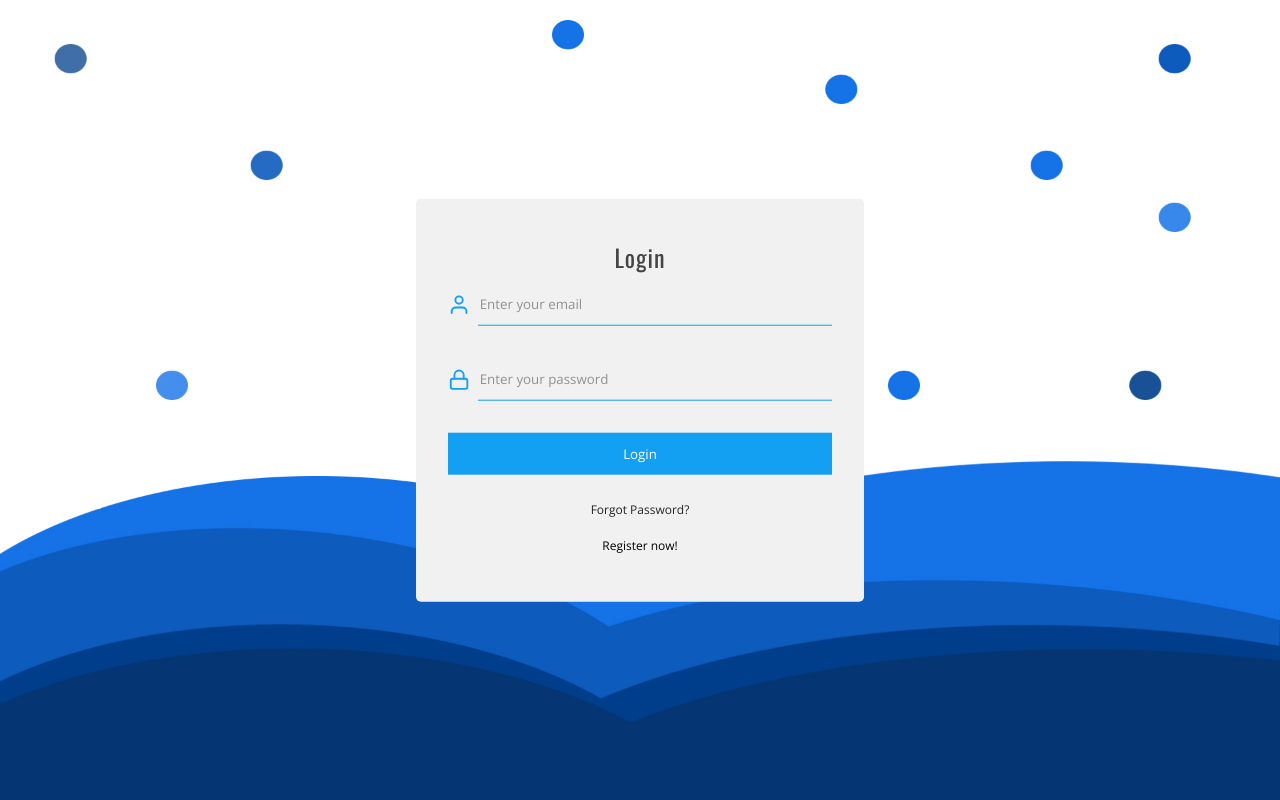
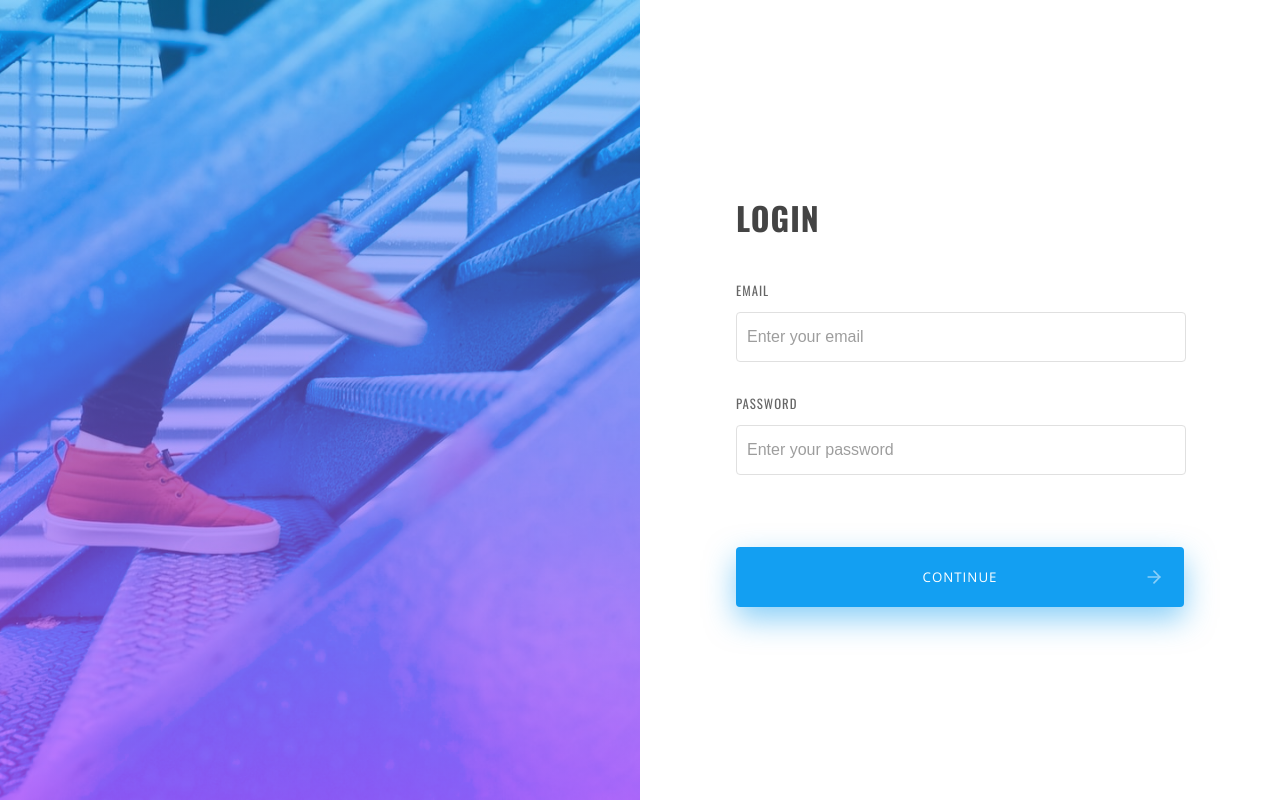
Before and after one commit to sanderhelleso/open-excercise-API, a React (Create React App) app in the folder client/: page / in a window 1280 px wide. Both pictures are taken after a click on the item "Login". Built offline with nearby package versions, Linux system fonts and the light colour scheme; no server answers; what react-stripe-elements would draw is missing.

Commit message:
restyle_signup: refactored register/login to be part of auth component

```diff
--- /dev/null
+++ b/client/src/components/auth/Auth.js
@@ -0,0 +1,87 @@
+import React, { Fragment } from 'react';
+import _fetch from '../../lib/_fetch';
+import styled from 'styled-components';
+import Cover from '../auth/Cover';
+import { withRouter } from 'react-router-dom';
+import Register from './Register';
+import Login from './Login';
+
+const Auth = ({ match }) => {
+	const renderAuth = () => {
+		let comp = <Login />;
+		let heading = 'Login';
+		if (match.url === '/register') {
+			comp = <Register />;
+			heading = 'Register';
+		}
+
+		return (
+			<Fragment>
+				<h2>{heading}</h2>
+				{comp}
+			</Fragment>
+		);
+	};
+
+	return (
+		<StyledMain>
+			<Cover />
+			<StyledCont>
+				<div className="inner">{renderAuth()}</div>
+			</StyledCont>
+		</StyledMain>
+	);
+};
+
+export default withRouter(Auth);
+
+const StyledMain = styled.main`
+	min-width: 100%;
+	min-height: 100vh;
+	display: flex;
+`;
+
+const StyledCont = styled.div`
+	min-width: 50%;
+	max-width: 50%;
+	background-color: #ffffff;
+	display: flex;
+	align-items: center;
+
+	h2 {
+		font-size: 2rem;
+		text-transform: uppercase;
+		font-weight: 800;
+		margin-bottom: 2.5rem;
+	}
+
+	.inner {
+		min-width: 70%;
+		max-width: 70%;
+		margin: 4rem auto;
+
+		@media screen and (min-width: 1300px) {
+			min-width: 550px;
+			max-width: 550px;
+		}
+	}
+
+	.input-cont {
+		margin: 2rem 0;
+
+		input {
+			min-width: calc(100% - 20px);
+		}
+	}
+
+	button {
+		min-width: 100%;
+		min-height: 60px;
+		margin-top: 2.5rem;
+	}
+
+	@media screen and (min-width: 2200px) {
+		min-width: 30%;
+		max-width: 30%;
+	}
+`;
--- /dev/null
+++ b/client/src/components/auth/Cover.js
@@ -0,0 +1,24 @@
+import React from 'react';
+import styled from 'styled-components';
+
+const Cover = () => {
+	return <StyledCover />;
+};
+
+export default Cover;
+
+const StyledCover = styled.aside`
+	min-width: 50%;
+	max-width: 50%;
+	min-height: 100vh;
+	background: linear-gradient(rgba(19, 159, 242, 0.5), rgba(196, 68, 255, 0.7)),
+		url(${process.env.PUBLIC_URL}${'/img/cover.jpg'});
+	background-size: cover;
+	background-repeat: no-repeat;
+	background-position: center center;
+
+	@media screen and (min-width: 2200px) {
+		min-width: 70%;
+		max-width: 70%;
+	}
+`;
--- a/client/src/components/login/Login.js
+++ b/client/src/components/auth/Login.js
@@ -4,29 +4,37 @@ import { withRouter } from 'react-router-dom';
 import styled from 'styled-components';
 import Background from '../../img/Background.jpg';
 import { User, Mail, Lock } from 'react-feather';
-import Button from '../common/Button';
 import Input from '../common/Input';
 import Modal from '../common/modal/Modal';
 import setQuotaAction from '../../actions/setQuotaAction';
 import loginAction from '../../actions/loginAction';
 import { connect } from 'react-redux';
+import ButtonV2 from '../common/ButtonV2';
+import { ArrowRight } from 'react-feather';
+import InputV2 from '../common/InputV2';
 
 const inputs = [
 	{
 		placeholder: 'Enter your email',
 		type: 'email',
 		name: 'email',
-		icon: <User color="#139ff2" />
+		label: {
+			text: 'Email',
+			htmlForm: 'email'
+		}
 	},
 	{
 		placeholder: 'Enter your password',
 		type: 'password',
 		name: 'password',
-		icon: <Lock color="#139ff2" />
+		label: {
+			text: 'Password',
+			htmlForm: 'password'
+		}
 	}
 ];
 
-const Login = ({ history, setQuotaAction, loginAction }) => {
+const Login = ({ setQuotaAction, loginAction }) => {
 	const [ state, updateState ] = useReducer((state, newState) => ({ ...state, ...newState }), {
 		email: '',
 		password: ''
@@ -38,7 +46,11 @@ const Login = ({ history, setQuotaAction, loginAction }) => {
 
 	const renderInputs = () => {
 		return inputs.map((input, i) => {
-			return <Input key={i} {...input} value={state[input.name]} onChange={handleChange} />;
+			return (
+				<div className="input-cont">
+					<InputV2 key={i} {...input} value={state[input.name]} onChange={handleChange} />
+				</div>
+			);
 		});
 	};
 
@@ -83,17 +95,10 @@ const Login = ({ history, setQuotaAction, loginAction }) => {
 	};
 
 	return (
-		<StyledBg>
-			<StyledForm noValidate>
-				<StyledHeader>Login</StyledHeader>
-				{renderInputs()}
-				<Button text="Login" onClick={handleSubmit} primary />
-				<Modal {...modalProps} />
-				<StyledSpan tabIndex="0" onClick={() => history.push('/register')}>
-					Register now!
-				</StyledSpan>
-			</StyledForm>
-		</StyledBg>
+		<form onSubmit={handleSubmit}>
+			{renderInputs()}
+			<ButtonV2 text="Continue" icon={<ArrowRight />} />
+		</form>
 	);
 };
 
@@ -102,7 +107,7 @@ const actions = {
 	loginAction
 };
 
-export default connect(null, actions)(withRouter(Login));
+export default connect(null, actions)(Login);
 
 const StyledBg = styled.div`
 	min-width: 100%;
--- /dev/null
+++ b/client/src/components/auth/Register.js
@@ -0,0 +1,86 @@
+import React, { useReducer } from 'react';
+import _fetch from '../../lib/_fetch';
+import InputV2 from '../common/InputV2';
+import ButtonV2 from '../common/ButtonV2';
+import { ArrowRight } from 'react-feather';
+
+const inputs = [
+	{
+		type: 'text',
+		name: 'name',
+		placeholder: 'Enter your full name',
+		label: {
+			text: 'Name',
+			htmlForm: 'name'
+		}
+	},
+	{
+		type: 'email',
+		name: 'email',
+		placeholder: 'Enter your email',
+		label: {
+			text: 'Email',
+			htmlForm: 'email'
+		}
+	},
+	{
+		type: 'password',
+		name: 'password',
+		placeholder: 'Enter a password',
+		label: {
+			text: 'Password',
+			htmlForm: 'password'
+		}
+	},
+	{
+		type: 'password',
+		name: 'password_confirm',
+		placeholder: 'Confirm Password',
+		label: {
+			text: 'Confirm Password',
+			htmlForm: 'password_confirm'
+		}
+	}
+];
+
+const Register = () => {
+	const [ state, updateState ] = useReducer((state, newState) => ({ ...state, ...newState }), {
+		name: '',
+		email: '',
+		password: ''
+	});
+
+	const handleChange = ({ target: { name, value } }) => {
+		updateState({ [name]: value });
+	};
+
+	const renderInputs = () => {
+		return inputs.map((input, i) => {
+			return (
+				<div className="input-cont">
+					<InputV2 key={i} {...input} onChange={handleChange} />
+				</div>
+			);
+		});
+	};
+
+	const handleSubmit = async (e) => {
+		e.preventDefault();
+
+		try {
+			await _fetch(`http://localhost:4000/auth/register`, 'POST', null, state);
+			alert('Check your email for verification code');
+		} catch (error) {
+			alert(error);
+		}
+	};
+
+	return (
+		<form onSubmit={handleSubmit}>
+			{renderInputs()}
+			<ButtonV2 text="Continue" icon={<ArrowRight />} />
+		</form>
+	);
+};
+
+export default Register;
--- a/client/src/components/register/Register.js
+++ /dev/null
@@ -1,163 +0,0 @@
-import React, { useReducer } from 'react';
-import _fetch from '../../lib/_fetch';
-import styled from 'styled-components';
-import { withRouter } from 'react-router-dom';
-import InputV2 from '../common/InputV2';
-import ButtonV2 from '../common/ButtonV2';
-import { ArrowRight } from 'react-feather';
-
-const inputs = [
-	{
-		type: 'text',
-		name: 'name',
-		placeholder: 'Enter your full name',
-		label: {
-			text: 'Name',
-			htmlForm: 'name'
-		}
-	},
-	{
-		type: 'email',
-		name: 'email',
-		placeholder: 'Enter your email',
-		label: {
-			text: 'Email',
-			htmlForm: 'email'
-		}
-	},
-	{
-		type: 'password',
-		name: 'password',
-		placeholder: 'Enter a password',
-		label: {
-			text: 'Password',
-			htmlForm: 'password'
-		}
-	},
-	{
-		type: 'password',
-		name: 'password_confirm',
-		placeholder: 'Confirm Password',
-		label: {
-			text: 'Confirm Password',
-			htmlForm: 'password_confirm'
-		}
-	}
-];
-
-const Register = ({ history }) => {
-	const [ state, updateState ] = useReducer((state, newState) => ({ ...state, ...newState }), {
-		name: '',
-		email: '',
-		password: ''
-	});
-
-	const handleChange = ({ target: { name, value } }) => {
-		updateState({ [name]: value });
-	};
-
-	const renderInputs = () => {
-		return inputs.map((input, i) => {
-			return (
-				<div className="input-cont">
-					<InputV2 key={i} {...input} onChange={handleChange} />
-				</div>
-			);
-		});
-	};
-
-	const handleSubmit = async (e) => {
-		e.preventDefault();
-
-		try {
-			await _fetch(`http://localhost:4000/auth/register`, 'POST', null, state);
-			alert('Check your email for verification code');
-		} catch (error) {
-			alert(error);
-		}
-	};
-
-	return (
-		<StyledMain>
-			<StyledAside />
-			<StyledCont>
-				<div className="inner">
-					<h2>Register</h2>
-					<form onSubmit={handleSubmit}>
-						{renderInputs()}
-						<ButtonV2 text="Continue" icon={<ArrowRight />} />
-					</form>
-				</div>
-			</StyledCont>
-		</StyledMain>
-	);
-};
-
-export default withRouter(Register);
-
-const StyledMain = styled.main`
-	min-width: 100%;
-	min-height: 100vh;
-	display: flex;
-`;
-
-const StyledAside = styled.aside`
-	min-width: 50%;
-	max-width: 50%;
-	min-height: 100vh;
-	background: linear-gradient(rgba(19, 159, 242, 0.5), rgba(196, 68, 255, 0.7)),
-		url(${process.env.PUBLIC_URL}${'/img/cover.jpg'});
-	background-size: cover;
-	background-repeat: no-repeat;
-	background-position: center center;
-
-	@media screen and (min-width: 2200px) {
-		min-width: 70%;
-		max-width: 70%;
-	}
-`;
-
-const StyledCont = styled.div`
-	min-width: 50%;
-	max-width: 50%;
-	background-color: #ffffff;
-	display: flex;
-	align-items: center;
-
-	h2 {
-		font-size: 2rem;
-		text-transform: uppercase;
-		font-weight: 800;
-		margin-bottom: 2.5rem;
-	}
-
-	.inner {
-		min-width: 70%;
-		max-width: 70%;
-		margin: 4rem auto;
-
-		@media screen and (min-width: 1300px) {
-			min-width: 550px;
-			max-width: 550px;
-		}
-	}
-
-	.input-cont {
-		margin: 2rem 0;
-
-		input {
-			min-width: calc(100% - 20px);
-		}
-	}
-
-	button {
-		min-width: 100%;
-		min-height: 60px;
-		margin-top: 2.5rem;
-	}
-
-	@media screen and (min-width: 2200px) {
-		min-width: 30%;
-		max-width: 30%;
-	}
-`;
--- a/client/src/components/routes/Router.js
+++ b/client/src/components/routes/Router.js
@@ -1,9 +1,6 @@
 import React, { Fragment } from 'react';
 import { BrowserRouter, Switch, Route, Redirect } from 'react-router-dom';
-import Register from '../register/Register';
-import SideMenu from '../sidemenu/SideMenu';
 import SocketTest from '../socket-test/SocketTest';
-import Login from '../login/Login';
 import { connect } from 'react-redux';
 import Dashboard from '../dashboard/Dashboard';
 import Docs from '../docs/Docs';
@@ -13,6 +10,7 @@ import ProcessPayment from '../proccessPayment/ProcessPayment';
 import VerifyAccount from '../verifyAccount/VerifyAccount';
 import Landing from '../landing/Landing';
 import Navbar from '../navbar/Navbar';
+import Auth from '../auth/Auth';
 
 const Router = ({ isAuthenticated, proccesingPayment }) => {
 	const renderRoutes = () => {
@@ -23,10 +21,13 @@ const Router = ({ isAuthenticated, proccesingPayment }) => {
 		return (
 			<Fragment>
 				<Route exact path={[ '/', '/documentation' ]} component={Navbar} />
+				<Route
+					exact
+					path={[ '/login', '/register' ]}
+					component={isAuthenticated ? () => <Redirect to="/" /> : Auth}
+				/>
 				<Switch>
 					<Route exact path="/" component={!isAuthenticated ? Landing : Dashboard} />
-					<Route exact path="/login" component={isAuthenticated ? () => <Redirect to="/" /> : Login} />
-					<Route exact path="/register" component={isAuthenticated ? () => <Redirect to="/" /> : Register} />
 					<Route exact path="/verify-account" component={VerifyAccount} />
 
 					<Route exact path="/socket-test" component={SocketTest} />
```
